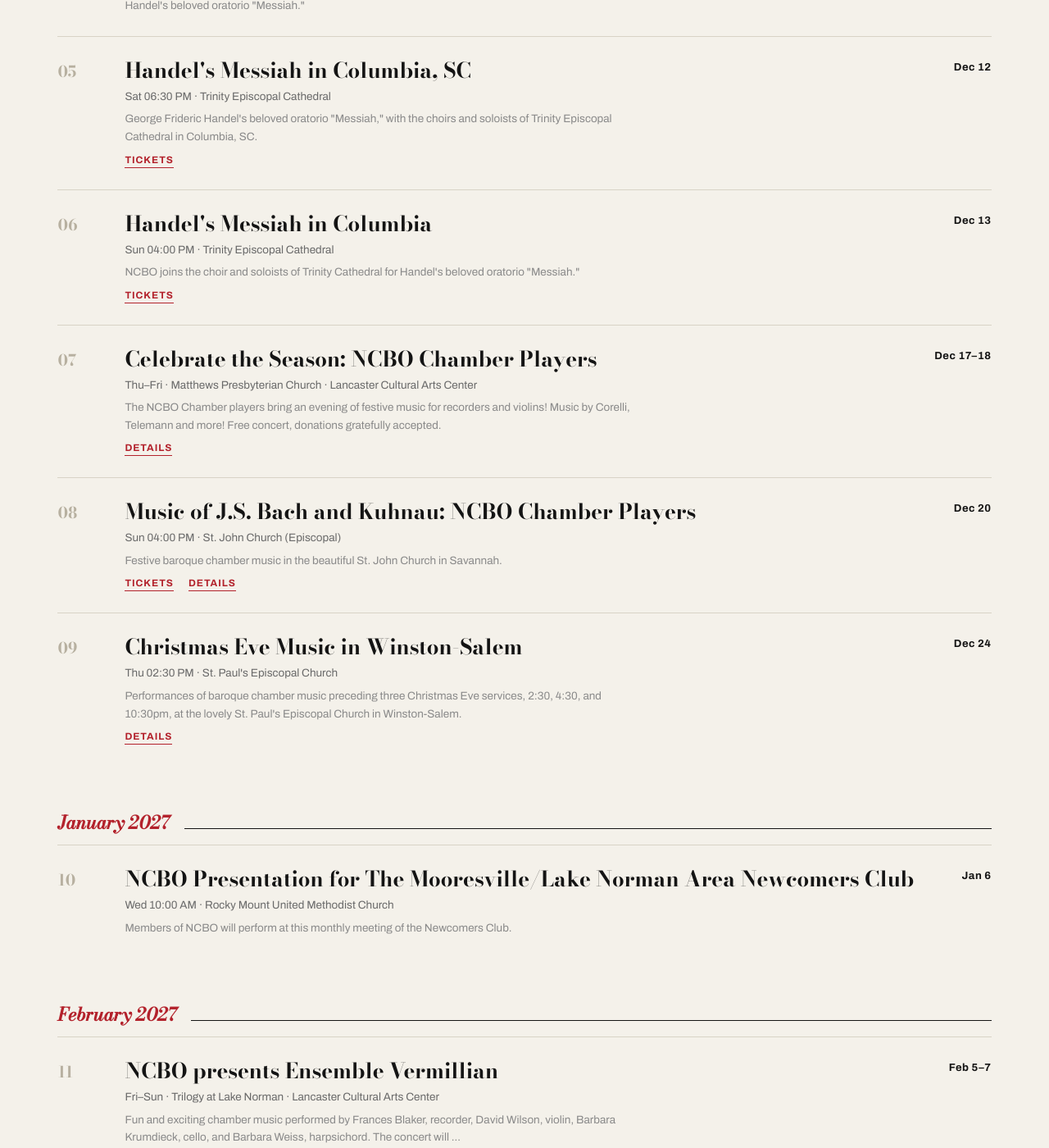
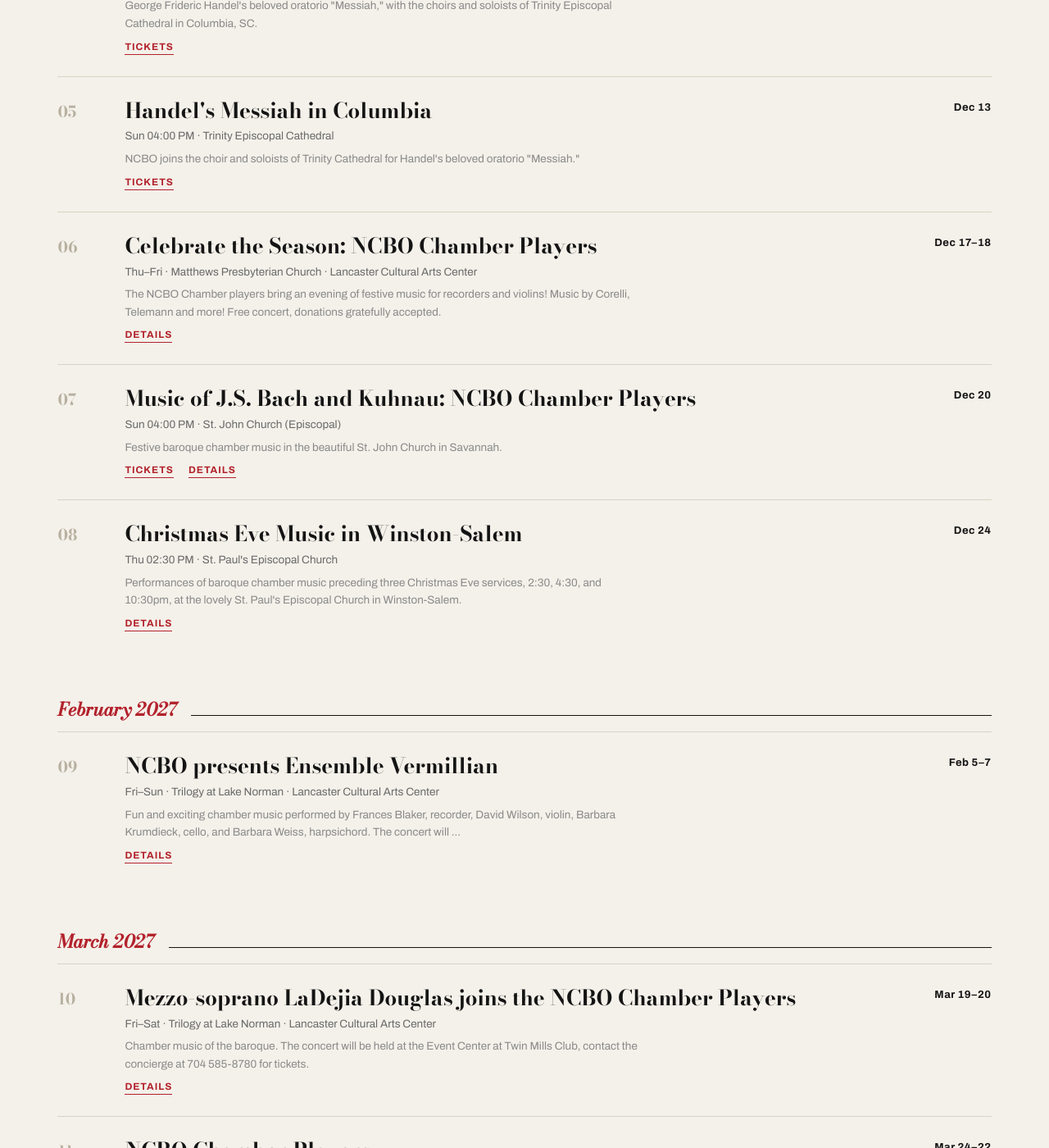
Before and after one commit to ncbaroqueorchestra/ncboweb, a Jekyll site: the page built from newsite-events.md, in a window 1280 px wide and 1400 px high, scrolled down 1255 px. Shown: the whole window at 82% size. Built offline with Jekyll 4.4.1, drawn with Linux system fonts in a browser that asks for light colours; some of the changed text lies outside the part shown.

Commit message:
Updated NCBO events

```diff
--- a/_data/events.yml
+++ b/_data/events.yml
@@ -1,14 +1,3 @@
-- address: 2310 Augusta Street, Greenville, SC
-  description: Marlon Hurst directs Mozart Missa Brevis in D minor, K.65
-  eventdate: 11/08/2026
-  eventday: '8'
-  eventmonthyear: November 2026
-  eventtime: 04:00 PM
-  eventweekday: Sun
-  heading: Vespers
-  mapurl: https://maps.app.goo.gl/Z9gZjxTApDuNPMBV9
-  sortdate: 1794171600
-  venue: Westminister Presbyterian Church
 - address: 1100 Sumter Street, Columbia, SC
   description: Members of NCBO join the musicians of Trinity Episcopal Cathedral in
     Columbia, SC for a Vespers service featuring baroque music for voices and instruments.
@@ -179,18 +168,6 @@
   mapurl: https://maps.app.goo.gl/CeSTJM9Ugn5TRqZh7
   sortdate: 1798140600
   venue: St. Paul's Episcopal Church
-- address: 1739 Perth Road, Mooresville, NC
-  description: Members of NCBO will perform at this monthly meeting of the Newcomers
-    Club.
-  eventdate: 01/06/2027
-  eventday: '6'
-  eventmonthyear: January 2027
-  eventtime: 10:00 AM
-  eventweekday: Wed
-  heading: NCBO Presentation for The Mooresville/Lake Norman Area Newcomers Club
-  mapurl: https://maps.app.goo.gl/r8pjvvyoLsWUcRFq6
-  sortdate: 1799247600
-  venue: Rocky Mount United Methodist Church
 - address: 1100 Sumter Street, Columbia, SC
   description: NCBO joins the musicians of Trinity Cathedral for a Vespers service
     featuring Bach's cantata "Ich habe genug," BWV 82.
```
Also changed, not shown: _data/past_events.yml (+11 -0 lines).
